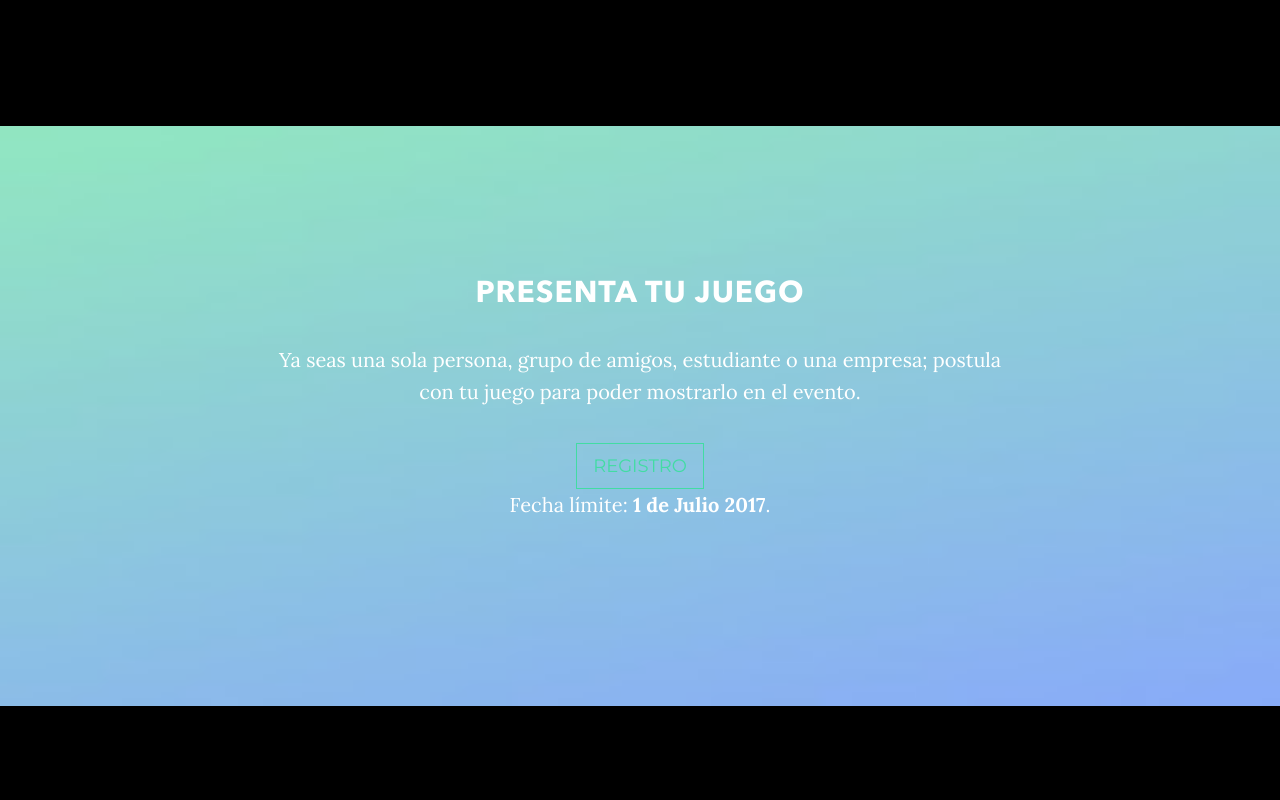
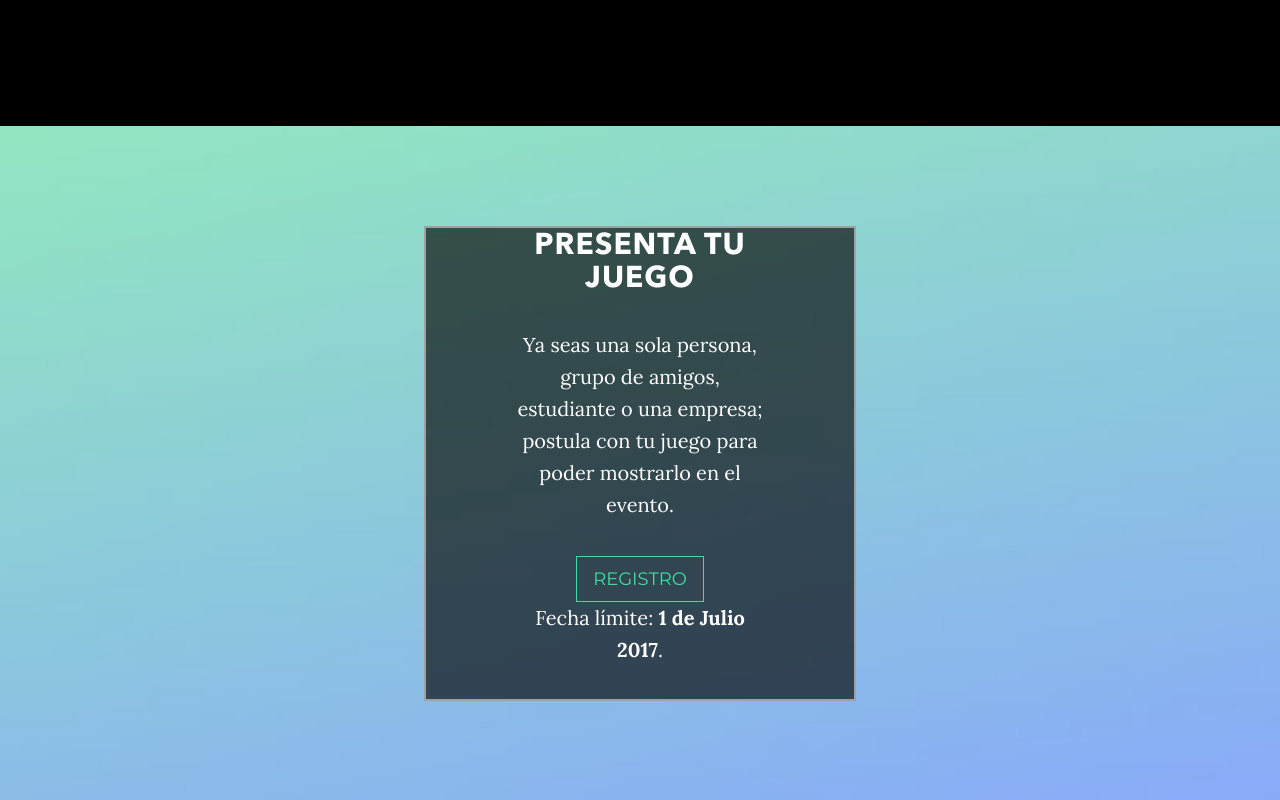
Before and after one commit to giacomopc/giacomopc.github.io, a website: page index.html in a window 1280 px wide. Shown: the part 1580-2380 px from the top of the page. Drawn offline with nearby package versions, Linux system fonts and the light colour scheme; some packages are replaced by stand-ins of ours; files whose address does not match are found by name.

Commit message:
presenta tu juego wip

```diff
--- a/css/grayscale.css
+++ b/css/grayscale.css
@@ -260,8 +260,17 @@ a:focus {
   }
   .download-section {
     background-size: 100% 100%;
-    padding: 150px 0;
+    padding: 100px 0;
   }
+
+  .download-section .containerX{
+    height: 475px;
+    width: 432px;
+    display: inline-block;
+    border: 2px solid #A0A0A0;
+    background-color:rgba(0,0,0,0.64);
+  }
+
   #map {
     height: 400px;
   }
--- a/index.html
+++ b/index.html
@@ -113,7 +113,7 @@
     <!-- Download Section -->
     <section id="participa" class="content-section text-center">
         <div class="download-section">
-            <div class="container">
+            <div class="containerX">
                 <div class="col-lg-8 col-lg-offset-2">
                     <h2>Presenta tu Juego</h2>
                     <p>Ya seas una sola persona, grupo de amigos, estudiante o una empresa; postula con tu juego para poder mostrarlo en el evento.</p>
```
